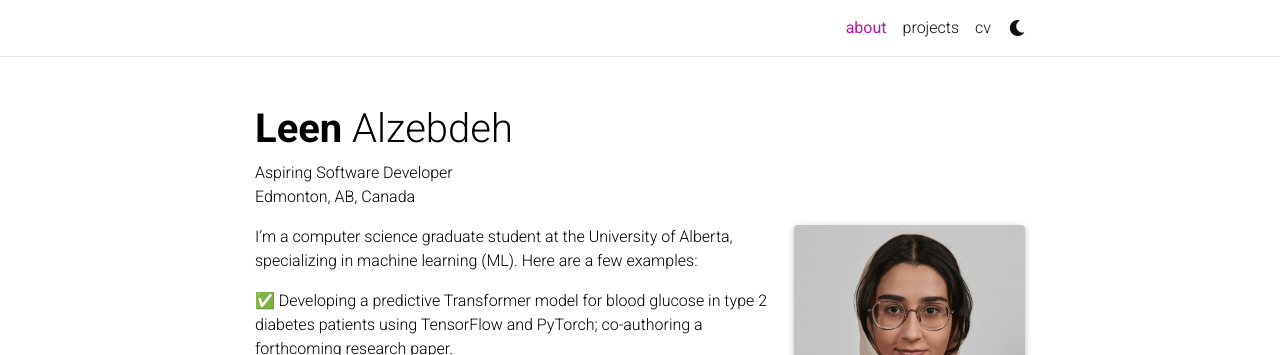
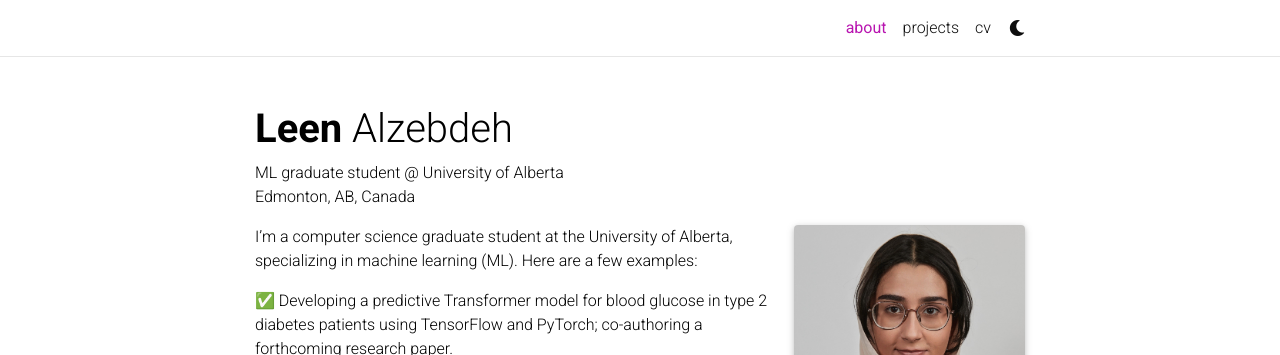
Before and after one commit to LeenZebdeh/LeenZebdeh.github.io, a Jekyll site: the page built from _pages/about.md, in a window 1280 px wide and 970 px high. Shown: the top 355 px of the window. Built offline with Jekyll 4.4.1, drawn with Linux system fonts in a browser that asks for light colours; comment, search, counter and statistics services are not loaded; a style sheet for code colours, icons or effects is not loaded.

Commit message:
edit pages

```diff
--- a/_pages/about.md
+++ b/_pages/about.md
@@ -2,7 +2,7 @@
 layout: about
 title: about
 permalink: /
-subtitle: Aspiring Software Developer <br> Edmonton, AB, Canada
+subtitle: ML graduate student @ University of Alberta <br> Edmonton, AB, Canada
 
 profile:
   align: right
```
